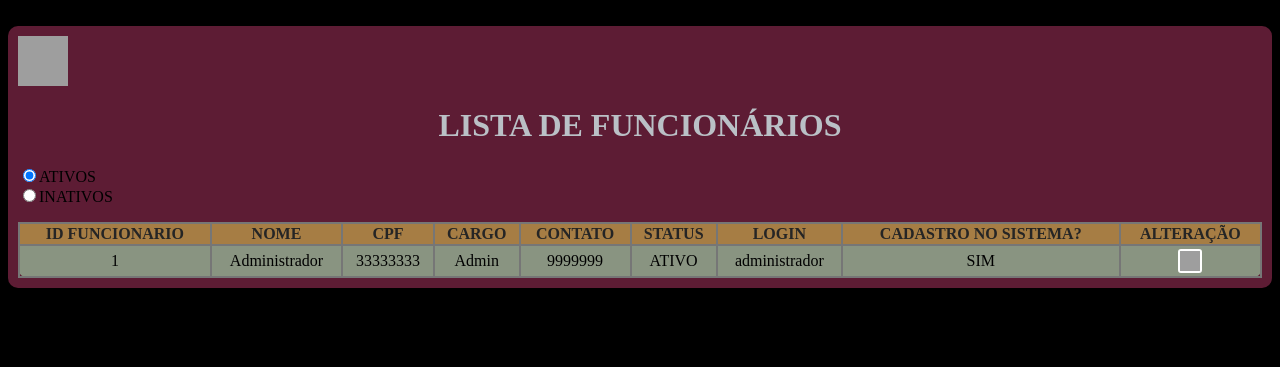
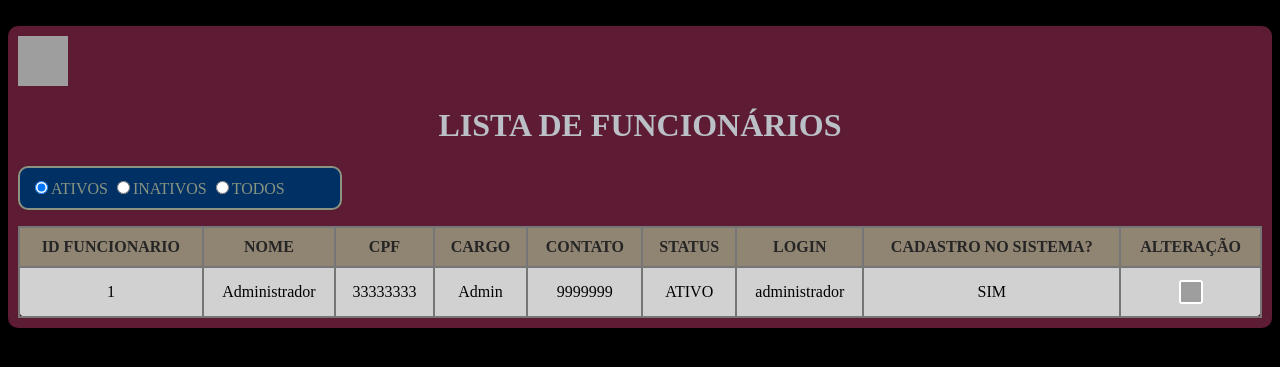
Before and after one commit to NICKzSANTOx/DEV32, a PHP site: page /funcionario_lista.php in a window 1280 px wide. Shown: the top 367 px of the page. Run offline with PHP 8.4, Linux system fonts and the light colour scheme; a user stored in the database is signed in; data comes from the database, SQL or seed files in the repository; grey boxes are pictures that could not be loaded.

Commit message:
Criação de Filtros nas listas
Lista Cliente
Lista Usuario

```diff
--- a/PHP/Projetos/agenda/css/lista.css
+++ b/PHP/Projetos/agenda/css/lista.css
@@ -18,22 +18,38 @@
 table{
     width: 100%;
     border-collapse: collapse;
-    background-color: #899481;
+    background-color: #d1d1d1;
     border-radius: 10px;
 }
 td, th{
     border: 2px solid #767676;
     text-align: center;
     font-family: 'Times New Roman', Times, serif;
+    padding: 10px;
 
 }
 
 th{
      color: rgb(37, 37, 37);
-     background-color: #a67d44;
+     background-color: #908473;
 }
 
+tr{
+     transition: transform 0.5s; /*TEMPO PARA CONCLUSÃO DO EFEITO */
+}
+
+
 tr:hover{
-    background-color: #8d7b62;
+    background-color: #c60052;
+    transform: scale(1.008); /*EFEITO ALTERANDO ESCALA EM 1.1x*/
 
 }
+
+.filtro{
+    width: 300px;
+    background-color: #003064;
+    border-radius: 10px;
+    color: #899481;
+    padding: 10px;
+    border: 2px solid #899481;
+}
--- a/PHP/Projetos/agenda/funcionario_lista.php
+++ b/PHP/Projetos/agenda/funcionario_lista.php
@@ -19,8 +19,12 @@ if($_SERVER['REQUEST_METHOD'] == 'POST'){
         INNER JOIN usuarios ON FK_FUN_ID = FUN_ID WHERE FUN_ATIVO = 1";
         $enviaquery = mysqli_query($link, $sql);
     }
+    else if($ativo == 0){
+        $sql = "SELECT * FROM funcionarios INNER JOIN usuarios ON FK_FUN_ID = FUN_ID WHERE FUN_ATIVO = 0";
+        $enviaquery = mysqli_query($link, $sql);
+    }
     else{
-        $sql = "SELECT * FROM funcionarios INNER JOIN usuarios ON FK_FUN_ID = FUN_ID WHERE FUN_ATIVO = 0";
+        $sql = "SELECT * FROM funcionarios INNER JOIN usuarios ON FK_FUN_ID = FUN_ID;";
         $enviaquery = mysqli_query($link, $sql);
     }
 }
@@ -49,8 +53,10 @@ if($_SERVER['REQUEST_METHOD'] == 'POST'){
              <form action='funcionario_lista.php' method='post'>
                 <div class='filtro'>
                     <input type='radio' name='filtro' value='1' required onclick='submit()' <?= $ativo == '1'?'checked':''?>>ATIVOS
-                    <br>
                     <input type='radio' name='filtro' value='0' required onclick='submit()' <?= $ativo == '0'?'checked':''?>>INATIVOS
+
+                    <input type='radio' name='filtro' value='2' required onclick='submit()' <?= $ativo == '2'?'checked':''?>>TODOS
+
                 </div>
             </form>
 
```
Also changed, not shown: PHP/Projetos/agenda/cliente_lista.php (+37 -2 lines).
